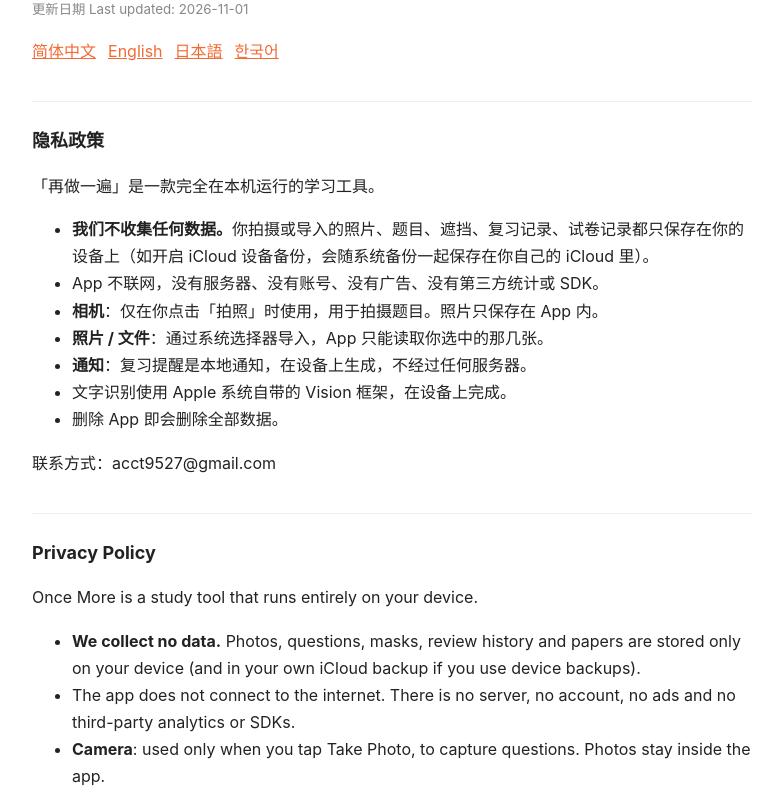
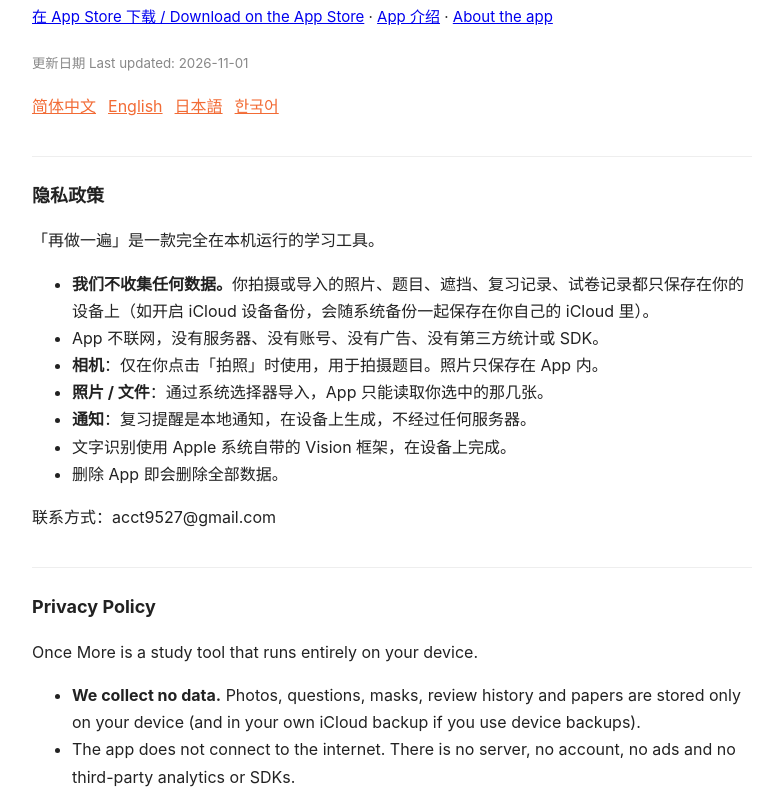
Before and after one commit to sasuke9527/zaizuoyibian, a plain HTML site: page index.html in a window 1280 px wide. Shown: the part 98-886 px from the top of the page, without its empty margins (248-1022 px from the left). Drawn offline with Linux system fonts and the light colour scheme.

Commit message:
Add App Store and app page links to the privacy page
Co-Authored-By: Claude Opus 5.5 <noreply@anthropic.com>
Claude-Session: https://claude.ai/code/session_019Suy2PjNKGvnDTJjWYLpER

```diff
--- a/index.html
+++ b/index.html
@@ -8,6 +8,7 @@ h1{font-size:24px;margin-bottom:4px}h2{font-size:18px;margin-top:36px;border-top
 @media (prefers-color-scheme:dark){body{background:#111;color:#ddd}h2{border-color:#333}}
 </style></head><body>
 <h1>再做一遍 · Once More</h1>
+<p class="fq-links" style="margin:12px 0 18px;font-size:15px;line-height:1.9"><a href="https://apps.apple.com/app/id6829637542">在 App Store 下载 / Download on the App Store</a> · <a href="https://sasuke9527.github.io/zh/apps/once-more/">App 介绍</a> · <a href="https://sasuke9527.github.io/apps/once-more/">About the app</a></p>
 <small>更新日期 Last updated: 2026-11-01</small>
 <p class="lang"><a href="#zh">简体中文</a><a href="#en">English</a><a href="#ja">日本語</a><a href="#ko">한국어</a></p>
 
```
